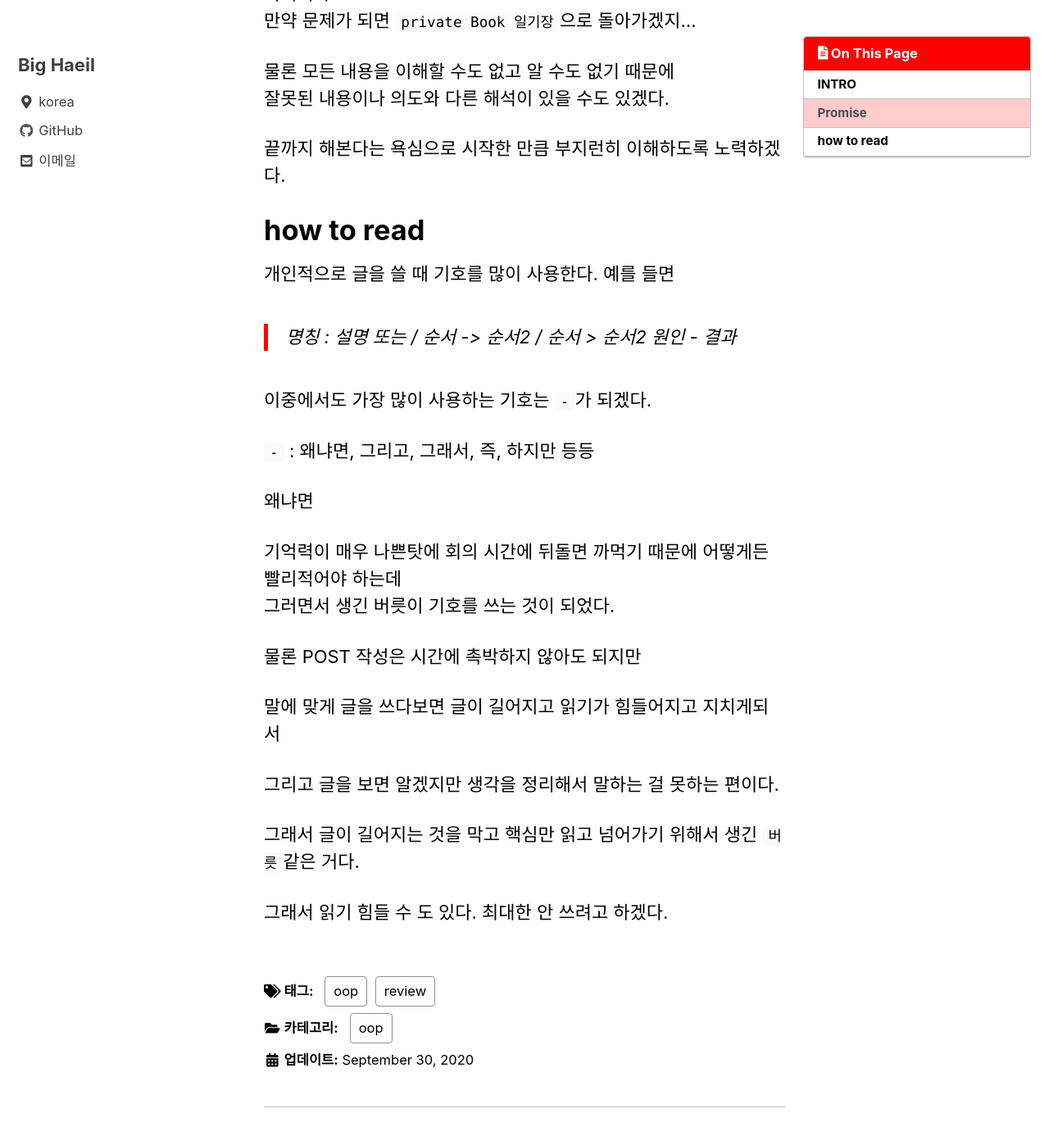
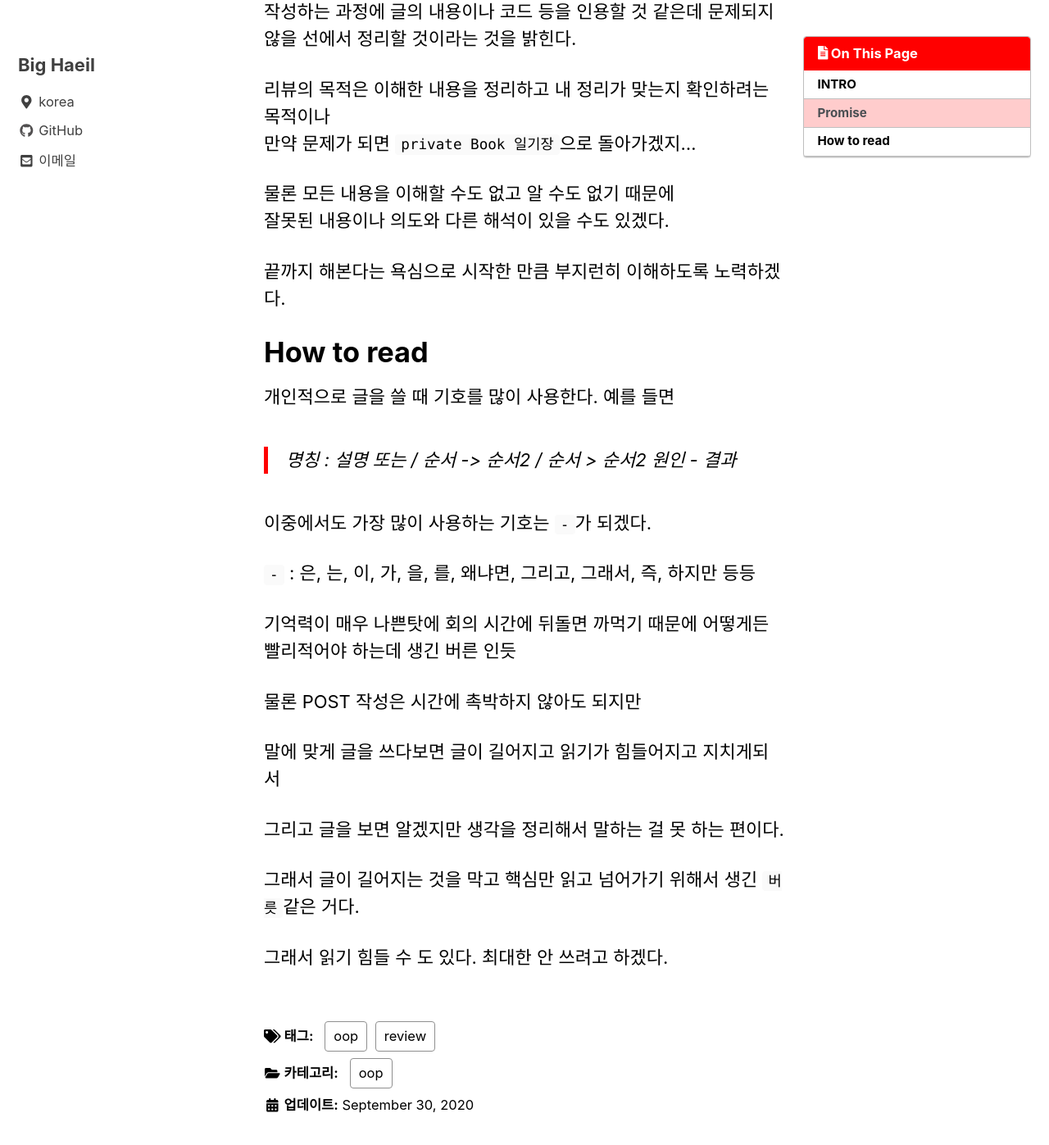
Before and after one commit to bighaeil/bighaeil.github.io, a Jekyll site: the page built from _posts/oop/2020-09-30-book-review-object-intro.md, in a window 1280 px wide and 1400 px high, scrolled down 1527 px. Shown: the top 1397 px of the window at 82% size. Built offline with Jekyll 4.4.1, drawn with Linux system fonts in a browser that asks for light colours; cached includes are drawn as plain includes; nearby versions of some CDN libraries; comment, search, counter and statistics services are not loaded; some of the changed text lies outside the part shown.

Commit message:
update oop

```diff
--- a/_posts/oop/2020-09-30-book-review-object-intro.md
+++ b/_posts/oop/2020-09-30-book-review-object-intro.md
@@ -16,12 +16,12 @@
 
 막상 시작하니 뭐를 해야할지 모르겠다.
 
-> 클래스
-> 객채지향
-> 도메인 주도 설계
-> 코드 컨벤션
-> 리펙토링
-> 디자인 패턴
+- 클래스
+- 객채지향
+- 도메인 주도 설계
+- 코드 컨벤션
+- 리펙토링
+- 디자인 패턴
 
 어려운 말들이 많기도 하고 정리도 모르겠고
 
@@ -53,7 +53,7 @@
 
 끝까지 해본다는 욕심으로 시작한 만큼 부지런히 이해하도록 노력하겠다.
 
-# how to read
+# How to read
 
 개인적으로 글을 쓸 때 기호를 많이 사용한다. 예를 들면
 
@@ -64,18 +64,15 @@
 
 이중에서도 가장 많이 사용하는 기호는 `-`가 되겠다.
 
-`-` : 왜냐면, 그리고, 그래서, 즉, 하지만 등등
+`-` : 은, 는, 이, 가, 을, 를, 왜냐면, 그리고, 그래서, 즉, 하지만 등등
 
-왜냐면
-
-기억력이 매우 나쁜탓에 회의 시간에 뒤돌면 까먹기 때문에 어떻게든 빨리적어야 하는데
-그러면서 생긴 버릇이 기호를 쓰는 것이 되었다.
+기억력이 매우 나쁜탓에 회의 시간에 뒤돌면 까먹기 때문에 어떻게든 빨리적어야 하는데 생긴 버른 인듯
 
 물론 POST 작성은 시간에 촉박하지 않아도 되지만
 
 말에 맞게 글을 쓰다보면 글이 길어지고 읽기가 힘들어지고 지치게되서
 
-그리고 글을 보면 알겠지만 생각을 정리해서 말하는 걸 못하는 편이다.
+그리고 글을 보면 알겠지만 생각을 정리해서 말하는 걸 못 하는 편이다.
 
 그래서 글이 길어지는 것을 막고 핵심만 읽고 넘어가기 위해서 생긴 `버릇`같은 거다.
 
```
Also changed, not shown: _posts/oop/2020-09-30-book-review-object-object-design.md (+3 -16 lines), _posts/oop/2020-10-01-book-review-object-object-design-2.md (added, +213 -0 lines).
